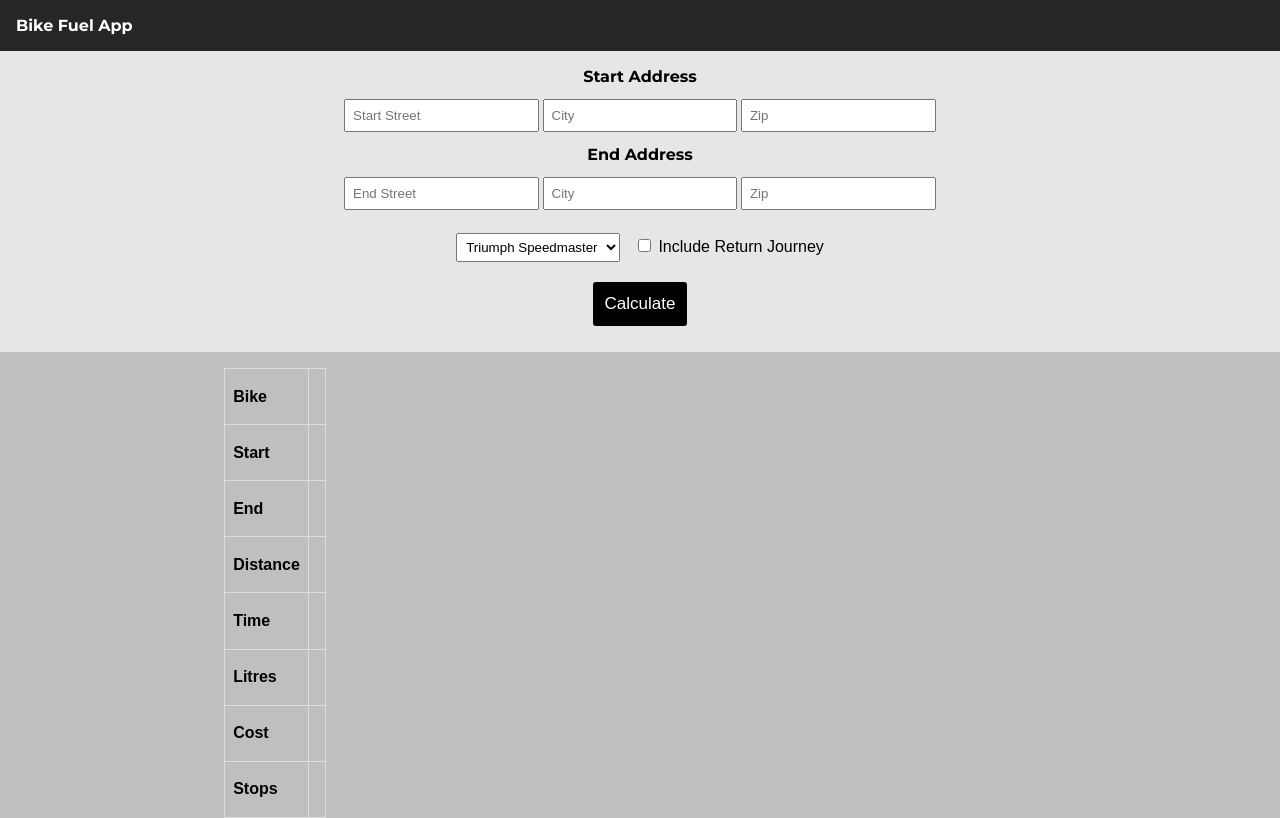
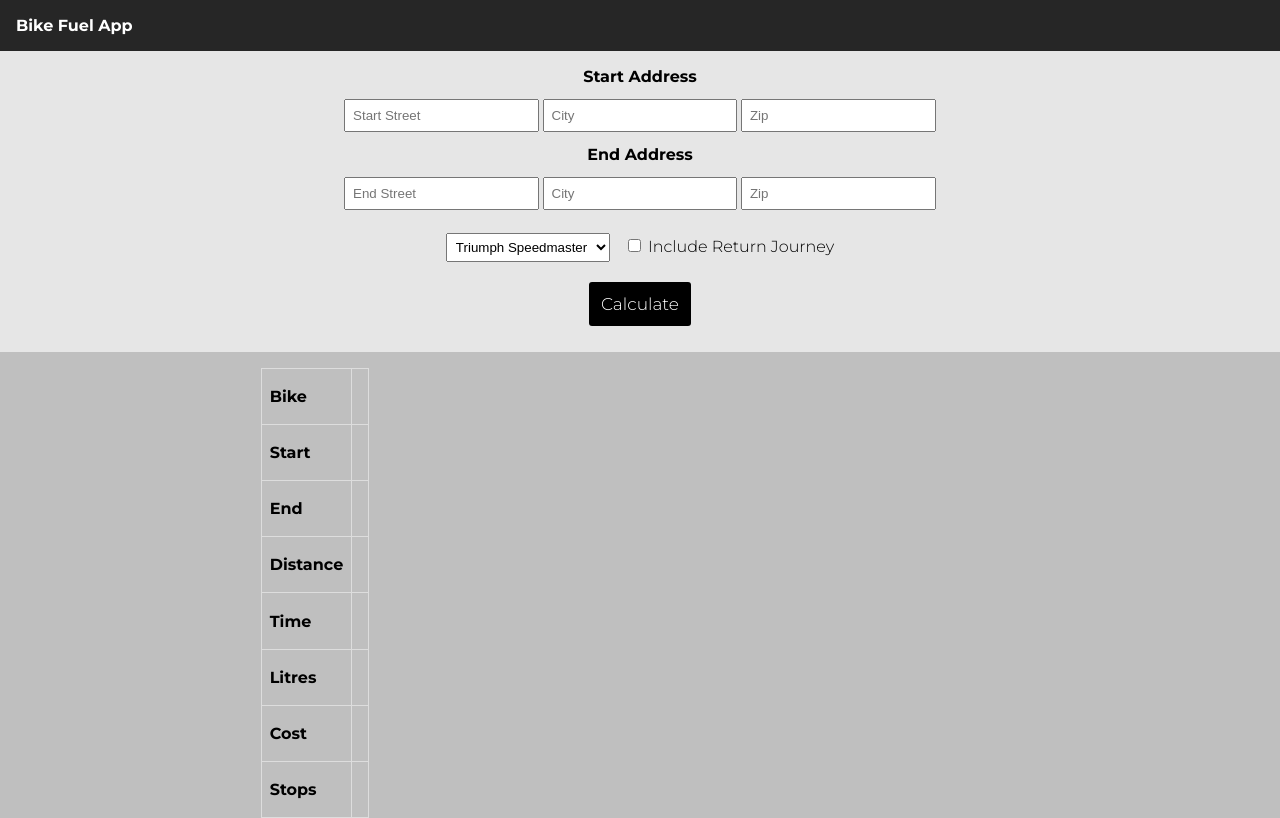
Before and after one commit to DeltaEcho192/Bike_fuel, a plain HTML site: page public-html/index.html in a window 1280 px wide. Drawn offline with Linux system fonts and the light colour scheme.

Commit message:
Fixed Button issue and web design

```diff
--- a/public-html/index.html
+++ b/public-html/index.html
@@ -95,12 +95,12 @@
           </tr>
         </table>
           <iframe id="mapDisp" width="650px" height="450" frameborder="0" style="border:0"
-          allowfullscreen>
+          allowfullscreen></iframe>
       </div>
 
   </div>
+
+  </body>
   <script src=directions.js></script>
-  </body>
-
 
 </html>
--- a/public-html/style.css
+++ b/public-html/style.css
@@ -33,12 +33,15 @@ body{
 .selection
 {
   text-align: center;
+  font-family: 'Montserrat', sans-serif;
 }
 .calcBtn{
   text-align: center;
 }
+
 button {
   background-color: black;
+  font-family: 'Montserrat', sans-serif;
   color: white;
   padding: 12px;
   margin: 10px 0;
@@ -54,20 +57,17 @@ h4{
 .infoTbl{
   background-color: #bfbfbf;
   padding-top: 1em;
+  text-align: center;
 }
 .infowrapper{
-  max-width: 1200px;
-  display: flex;
+  display: inline-flex;
 
 }
 table {
-  font-family: arial, sans-serif;
+  font-family: 'Montserrat', sans-serif;
   border-collapse: collapse;
-  margin: 0 auto;
   height: 450px;
-  table-layout: auto;
-  width: 100px
-
+  margin: 0 1em;
 }
 
 td, th {
@@ -87,6 +87,6 @@ td, th {
   }
   #rtnLbl
   {
-    font-family: Arial, sans-serif;
+    font-family: 'Montserrat', sans-serif;
     border: none;
   }
```
